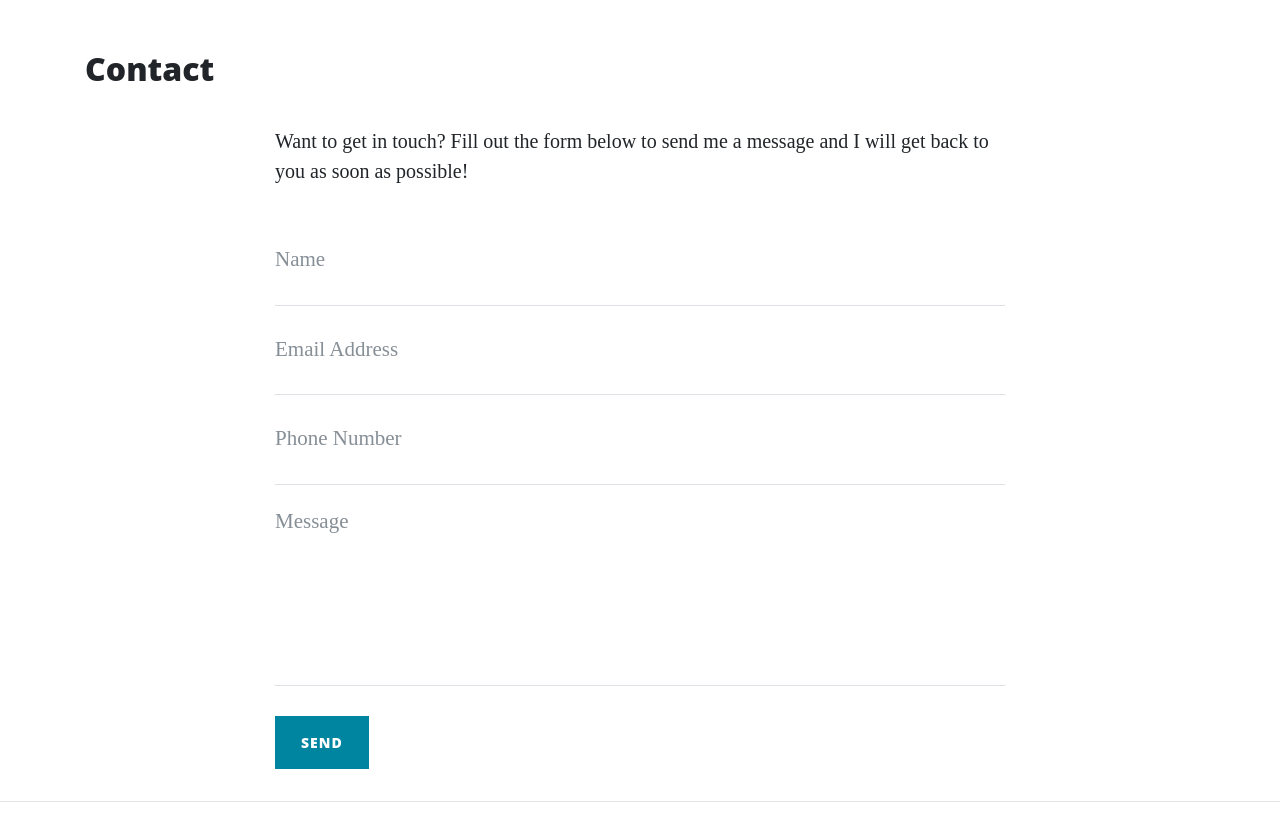
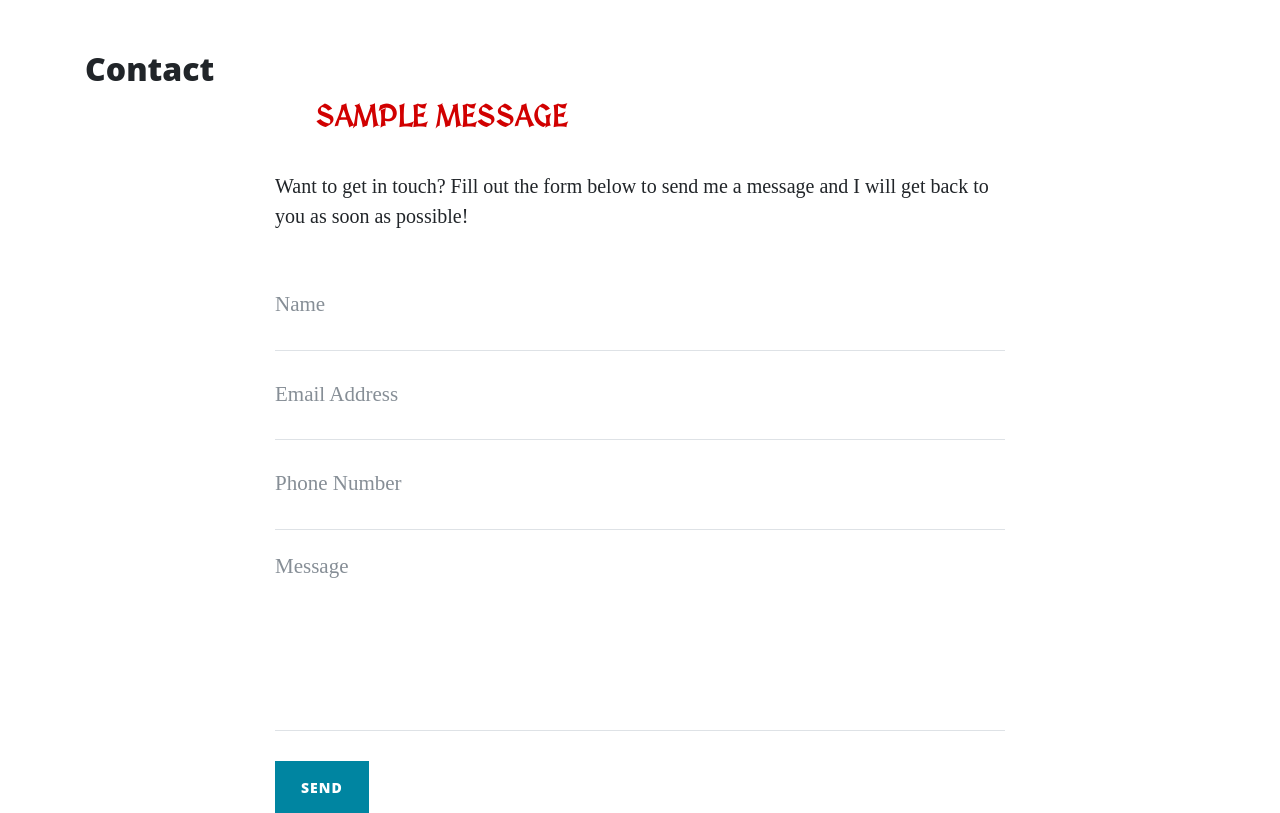
Before and after one commit to RDGrover/python-in-github, a Flask app: page /contact in a window 1280 px wide. Shown: the part 655-1468 px from the top of the page. Run offline with Flask 2, Linux system fonts and the light colour scheme; one stand-in notice (Sample message) is shown; some libraries are stand-ins or nearby versions.

Commit message:
add message to tell user form has been sent

```diff
--- a/run.py
+++ b/run.py
@@ -1,9 +1,12 @@
 import os
 import json
-from flask import Flask, render_template, request
+from flask import Flask, render_template, request, flash
+if os.path.exists("env.py"):
+    import env
 
 
 app = Flask(__name__)
+app.secret_key = os.environ.get("SECRET_KEY")
 
 
 @app.route("/")
@@ -33,7 +36,8 @@ def about_dwarf(dwarf_name):
 @app.route("/contact", methods=["GET", "POST"])
 def contact():
     if request.method == "POST":
-        print(request.form.get("name"))
+        flash("We have heard your call to adventure {}, tonight we fly to your side.".format(
+            request.form.get("name")))
     return render_template("contact.html", page_title="Contact")
 
 
--- a/static/css/style.css
+++ b/static/css/style.css
@@ -1,3 +1,14 @@
+@import url("https://fonts.googleapis.com/css?family=MedievalSharp:100,200,300,400,500,600,700");
+
 .col-md-5 img {
     width: 100%;
 }
+
+.flashes {
+    color: #d10000;
+    text-transform: uppercase;
+    font-size: 1.5em;
+    font-family: "MedievalSharp", sans-serif;
+    font-weight: 700;
+    list-style-type: none;
+}
--- a/templates/contact.html
+++ b/templates/contact.html
@@ -4,6 +4,17 @@
 
 <div class="row">
 		<div class="col-lg-8 col-md-10 mx-auto">
+
+            {% with messages = get_flashed_messages() %}
+                {% if messages %}
+                    <ul class="flashes">
+                    {% for message in messages %}
+                        <li>{{  message  }}</li>
+                    {% endfor %}
+                    </ul>
+                {% endif %}
+            {% endwith %}
+
 			<p>Want to get in touch? Fill out the form below to send me a message and I will get back to you as soon as possible!</p>
 			<form method="POST" name="sentMessage" id="contactForm" novalidate>
 				<div class="control-group">
```
